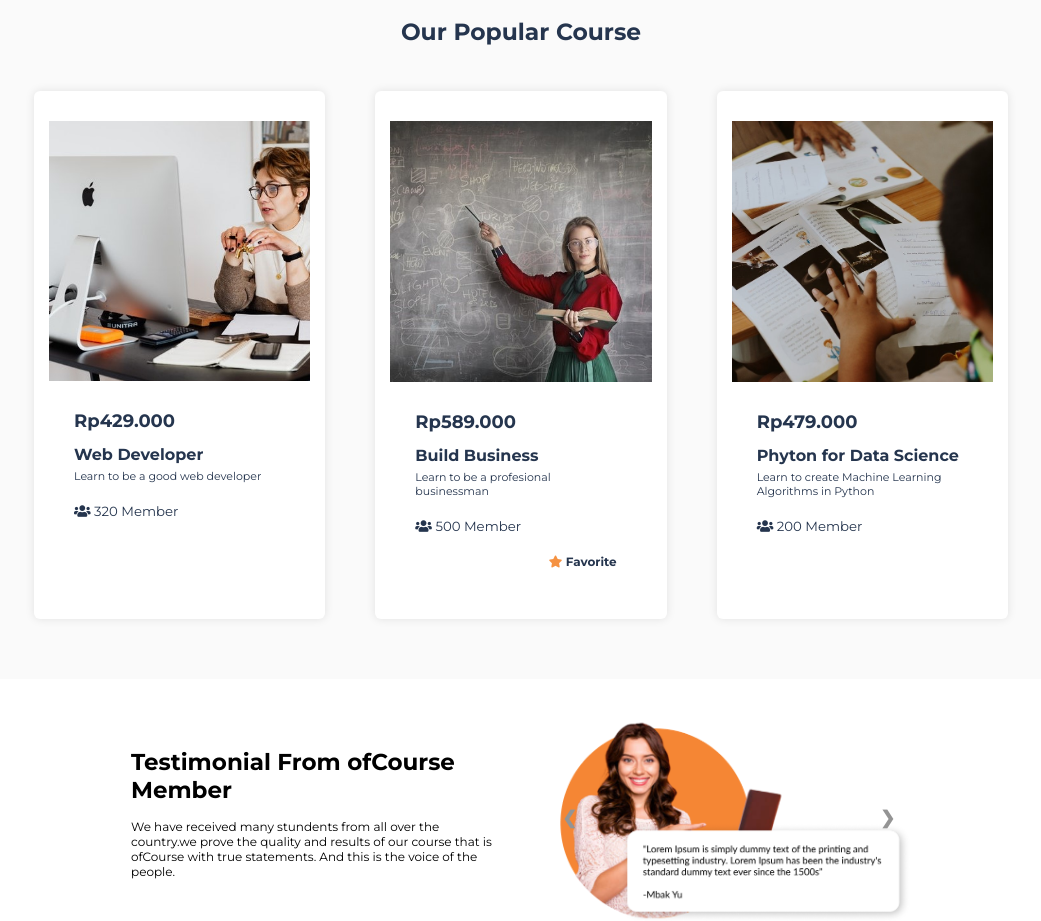
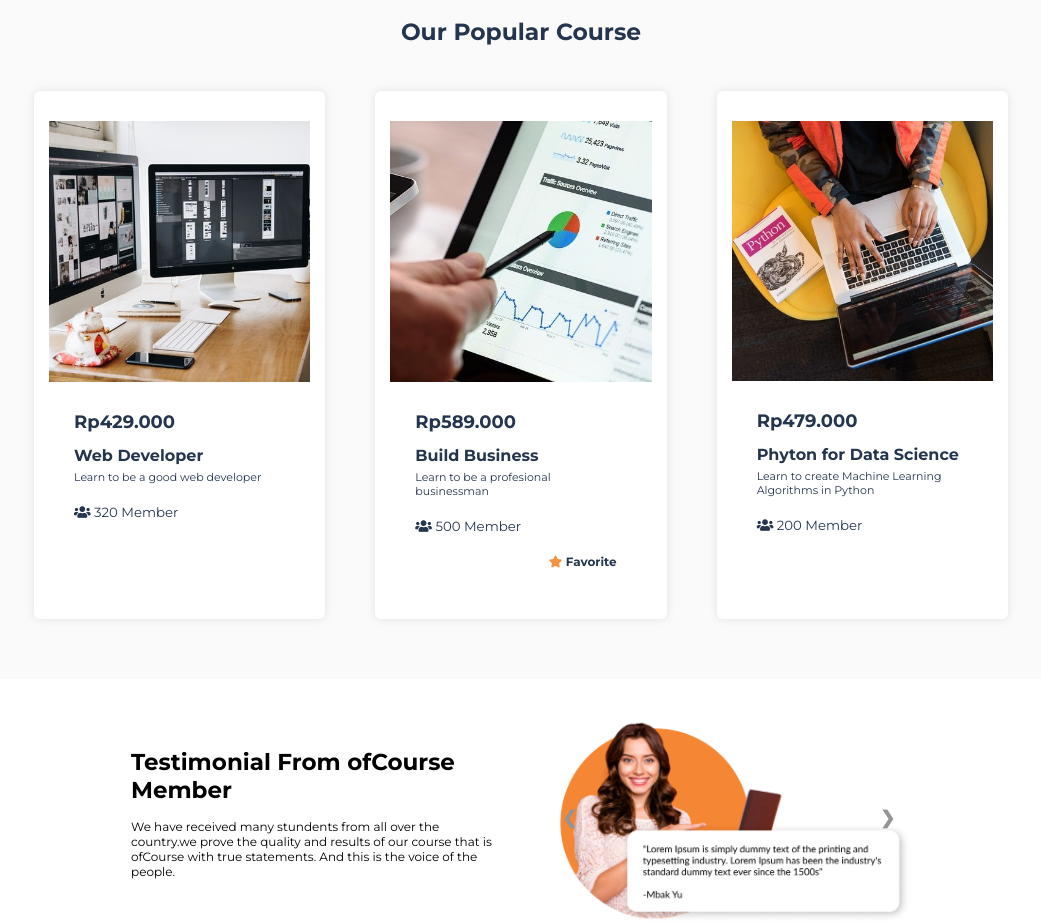
Before and after one commit to RifqiAuliaRochman/ofCourse_Landingpage.github.io, a plain HTML site: page index.html in a window 1280 px wide. Shown: the part 1780-2701 px from the top of the page, without its empty margins (119-1160 px from the left). Drawn offline with Linux system fonts and the light colour scheme.

Commit message:
update 3.2

```diff
--- a/index.html
+++ b/index.html
@@ -116,7 +116,7 @@
         <div class="row">
             <div class="course-col">
                 <div class="course-img">
-                    <img src="img/opportunity1.jpg" alt="online course">
+                    <img src="img/webdev.jpg" alt="online course">
                 </div>
                 <div class="course-text">
                     <h3>Rp429.000</h3>
@@ -127,7 +127,7 @@
             </div>
             <div class="course-col">
                 <div class="course-img">
-                    <img src="img/opportunity2.jpg" alt="online course">
+                    <img src="img/business.jpg" alt="online course">
                 </div>
                 <div class="course-text">
                     <h3>Rp589.000</h3>
@@ -139,7 +139,7 @@
             </div>
             <div class="course-col">
                 <div class="course-img">
-                    <img src="img/opportunity32.jpg" alt="online course">
+                    <img src="img/datascience.jpg" alt="online course">
                 </div>
                 <div class="course-text">
                     <h3>Rp479.000</h3>
```
Also changed, not shown: img/business.jpg (added), img/datascience.jpg (added), img/webdev.jpg (added).
